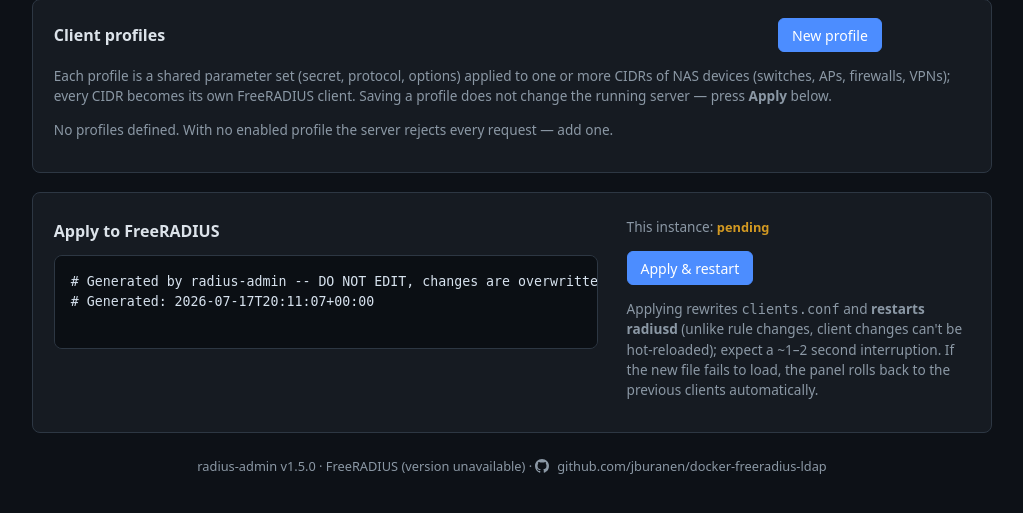
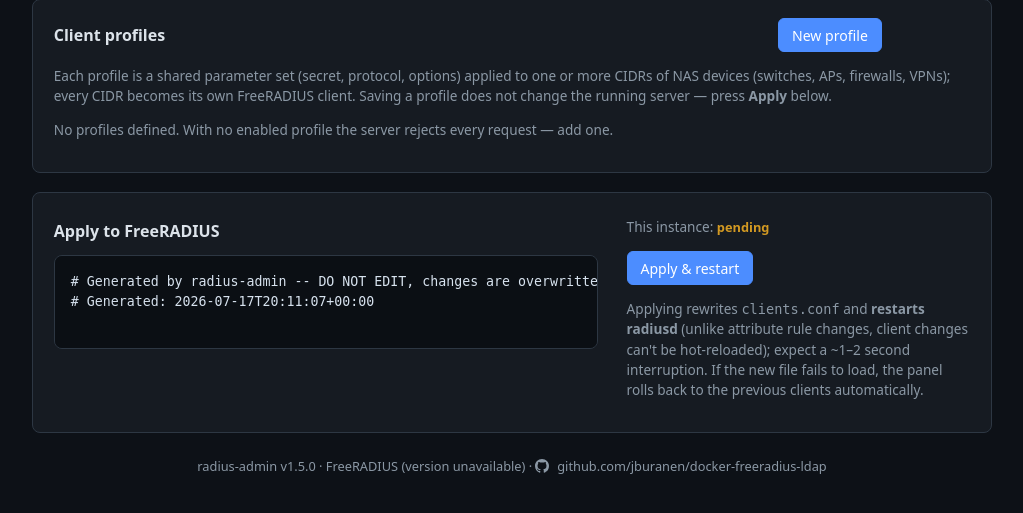
Before and after one commit to jburanen/docker-freeradius-ldap, a Flask app: page /clients in a window 1280 px wide. Shown: the part 74-587 px from the top of the page, without its empty margins (128-1151 px from the left). Run offline with Flask 3, Linux system fonts and the light colour scheme; the visitor is signed in with stand-in values (Sample User, id 1); parts of the project's set-up code (start-up, migrations or seed data) failed here and were passed over.

Commit message:
clients.html: typo correction

```diff
--- a/web/app/templates/clients.html
+++ b/web/app/templates/clients.html
@@ -80,7 +80,7 @@
         {% endif %}
         <button class="btn primary" type="submit">Apply &amp; restart</button>
         <p class="muted">Applying rewrites <code>clients.conf</code> and
-        <strong>restarts radiusd</strong> (unlike rule changes, client changes
+        <strong>restarts radiusd</strong> (unlike attribute rule changes, client changes
         can't be hot-reloaded); expect a ~1&ndash;2&nbsp;second interruption.
         If the new file fails to load, the panel rolls back to the previous
         clients automatically.{% if peers %} Each selected instance restarts
```
